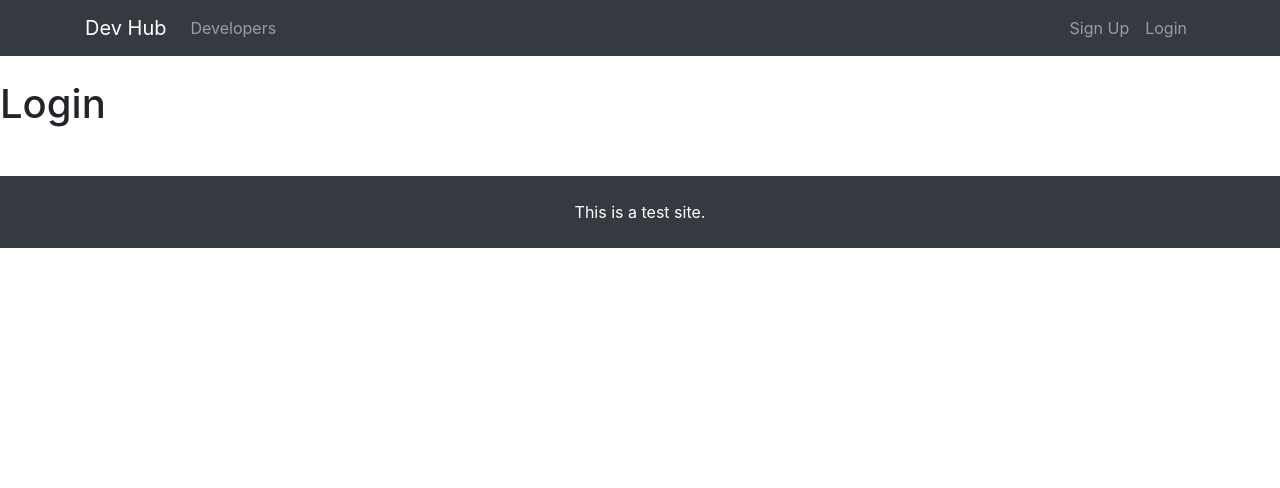
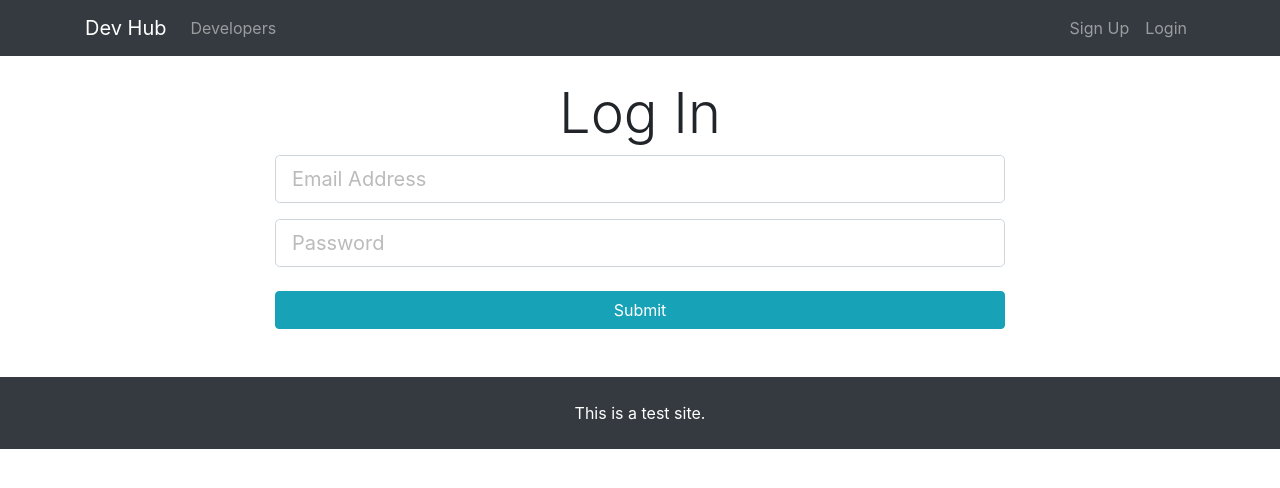
Before and after one commit to QiongXM/node-react, a React (Create React App) app in the folder client/: page /login in a window 1280 px wide. Shown: the top 488 px of the page. Built offline with nearby package versions, Linux system fonts and the light colour scheme.

Commit message:
Handle login form submission and add error messages

```diff
--- a/client/src/components/auth/Login.js
+++ b/client/src/components/auth/Login.js
@@ -1,8 +1,77 @@
 import React, { Component } from 'react';
+import classnames from 'classnames';
+import axios from 'axios';
 
 class Login extends Component {
+  state = {
+    email: '',
+    password: '',
+    errors: {}
+  };
+
+  onChange = e => this.setState({ [e.target.name]: e.target.value });
+
+  onSubmit = e => {
+    e.preventDefault();
+
+    const currentUser = {
+      email: this.state.email,
+      password: this.state.password
+    };
+
+    axios
+      .post('/api/users/login', currentUser)
+      .then(res => console.log(res.data))
+      .catch(err => this.setState({ errors: err.response.data }));
+  };
+
   render() {
-    return <h1>Login</h1>;
+    const { email, password, errors } = this.state;
+
+    return (
+      <div className="login">
+        <div className="container">
+          <div className="row">
+            <div className="col-md-8 m-auto">
+              <h1 className="display-4 text-center">Log In</h1>
+              <form noValidate onSubmit={this.onSubmit}>
+                <div className="form-group">
+                  <input
+                    type="email"
+                    className={classnames('form-control form-control-lg', {
+                      'is-invalid': errors.email
+                    })}
+                    placeholder="Email Address"
+                    name="email"
+                    value={email}
+                    onChange={this.onChange}
+                  />
+                  {errors.email && (
+                    <div className="invalid-feedback">{errors.email}</div>
+                  )}
+                </div>
+                <div className="form-group">
+                  <input
+                    type="password"
+                    className={classnames('form-control form-control-lg', {
+                      'is-invalid': errors.password
+                    })}
+                    placeholder="Password"
+                    name="password"
+                    value={password}
+                    onChange={this.onChange}
+                  />
+                  {errors.email && (
+                    <div className="invalid-feedback">{errors.password}</div>
+                  )}
+                </div>
+                <input type="submit" className="btn btn-info btn-block mt-4" />
+              </form>
+            </div>
+          </div>
+        </div>
+      </div>
+    );
   }
 }
 
--- a/client/src/components/auth/Register.js
+++ b/client/src/components/auth/Register.js
@@ -28,7 +28,7 @@
   };
 
   render() {
-    const { errors } = this.state;
+    const { name, email, password, confirmpassword, errors } = this.state;
 
     return (
       <div className="register">
@@ -45,7 +45,7 @@
                     type="text"
                     placeholder="Name"
                     name="name"
-                    value={this.state.name}
+                    value={name}
                     onChange={this.onChange}
                   />
                   {errors.name && (
@@ -60,7 +60,7 @@
                     type="email"
                     placeholder="Email Address"
                     name="email"
-                    value={this.state.email}
+                    value={email}
                     onChange={this.onChange}
                   />
                   {errors.name && (
@@ -79,7 +79,7 @@
                     type="password"
                     placeholder="Password"
                     name="password"
-                    value={this.state.password}
+                    value={password}
                     onChange={this.onChange}
                   />
                   {errors.password && (
@@ -94,7 +94,7 @@
                     type="password"
                     placeholder="Confirm Password"
                     name="confirmpassword"
-                    value={this.state.confirmpassword}
+                    value={confirmpassword}
                     onChange={this.onChange}
                   />
                   {errors.confirmpassword && (
```
